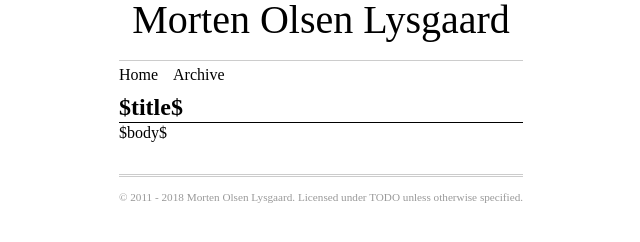
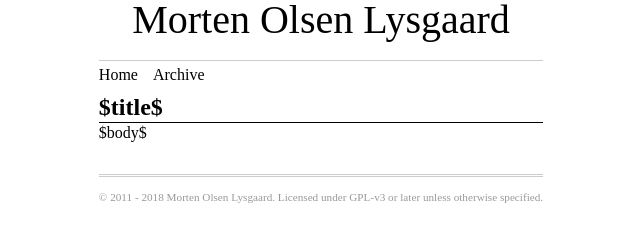
Before and after one commit to molysgaard/molysgaard.github.io, a plain HTML site: page templates/default.html in a window 1280 px wide. Shown: the whole page, without its empty margins (319-959 px from the left). Drawn offline with nearby package versions, Linux system fonts and the light colour scheme; some packages are replaced by stand-ins of ours; a web font is replaced by a local one.

Commit message:
Update LICENSE in footer

```diff
--- a/templates/default.html
+++ b/templates/default.html
@@ -36,7 +36,7 @@
           <h1 id="article-title">$title$</h1>
           $body$
       </article>
-      <footer class="hide-on-print">© 2011 - <script>document.write(new Date().getFullYear())</script> Morten Olsen Lysgaard. Licensed under TODO unless otherwise specified.</footer>
+      <footer class="hide-on-print">© 2011 - <script>document.write(new Date().getFullYear())</script> Morten Olsen Lysgaard. Licensed under GPL-v3 or later unless otherwise specified.</footer>
 
     </body>
 </html>
```
